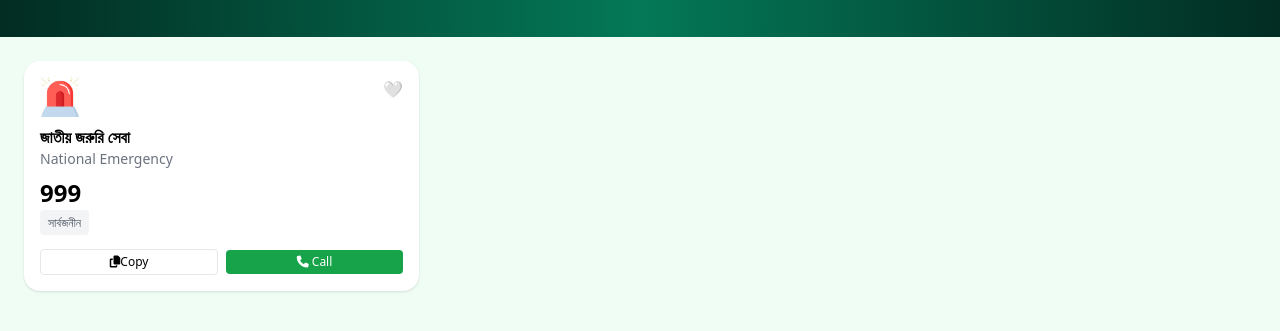
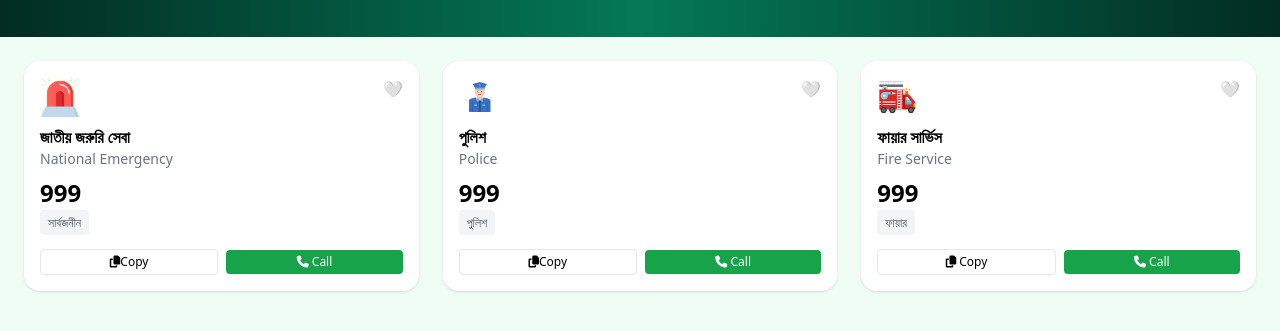
Before and after one commit to mdmahedihasan11/my-assignment-5, a plain HTML site: page index.html in a window 1280 px wide. Shown: the part 227-558 px from the top of the page. Drawn offline with nearby package versions, Linux system fonts and the light colour scheme.

Commit message:
my 5th commit

```diff
--- a/index.html
+++ b/index.html
@@ -77,6 +77,42 @@
       </div>
 
 
+       <!-- পুলিশ -->
+      <div class="service-card bg-white rounded-2xl shadow p-4 flex flex-col justify-between"
+           data-title="পুলিশ" data-number="999">
+        <div>
+          <div class="flex justify-between items-start">
+            <img src="assets/police.png" alt="icon" class="w-10 h-10">
+            <button class="heart-btn text-gray-400">🤍</button>
+          </div>
+          <h3 class="font-bold text-base mt-2">পুলিশ</h3>
+          <p class="text-sm text-gray-500">Police</p>
+          <p class="text-2xl font-bold mt-2">999</p>
+          <span class="text-xs bg-gray-100 text-gray-600 px-2 py-1 rounded">পুলিশ</span>
+        </div>
+        <div class="flex justify-between items-center mt-4 space-x-2">
+          <button class="copy-btn border rounded px-3 py-1 text-xs flex-1"><i class="fa-solid fa-copy"></i>Copy</button>
+          <button class="call-btn bg-green-600 text-white px-3 py-1 rounded text-xs flex-1"><i class="fa-solid fa-phone"></i> Call</button>
+        </div>
+      </div>
+<!-- ফায়ার সার্ভিস -->
+      <div class="service-card bg-white rounded-2xl shadow p-4 flex flex-col justify-between"
+           data-title="ফায়ার সার্ভিস" data-number="999">
+        <div>
+          <div class="flex justify-between items-start">
+            <img src="assets/fire-service.png" alt="icon" class="w-10 h-10">
+            <button class="heart-btn text-gray-400">🤍</button>
+          </div>
+          <h3 class="font-bold text-base mt-2">ফায়ার সার্ভিস</h3>
+          <p class="text-sm text-gray-500">Fire Service</p>
+          <p class="text-2xl font-bold mt-2">999</p>
+          <span class="text-xs bg-gray-100 text-gray-600 px-2 py-1 rounded">ফায়ার</span>
+        </div>
+        <div class="flex justify-between items-center mt-4 space-x-2">
+          <button class="copy-btn border rounded px-3 py-1 text-xs flex-1"><i class="fa-solid fa-copy"></i> Copy</button>
+          <button class="call-btn bg-green-600 text-white px-3 py-1 rounded text-xs flex-1"><i class="fa-solid fa-phone"></i> Call</button>
+        </div>
+      </div>
 
 
   <script src="script.js"></script>
--- a/script.js
+++ b/script.js
@@ -29,5 +29,23 @@ document.addEventListener("DOMContentLoaded", () => {
     });
   });
 
+  //  Copy
+  document.querySelectorAll(".copy-btn").forEach(btn => {
+    btn.addEventListener("click", () => {
+      const card = btn.closest(".service-card");
+      const number = card?.dataset.number;
+
+      if (!number) return;
+
+      navigator.clipboard.writeText(number).then(() => {
+        copies++;
+        copyCountEl.textContent = copies;
+        alert(`Copied: ${number}`);
+      }).catch(() => {
+        alert("Failed to copy!");
+      });
+    });
+  });
+
 
 });
```
